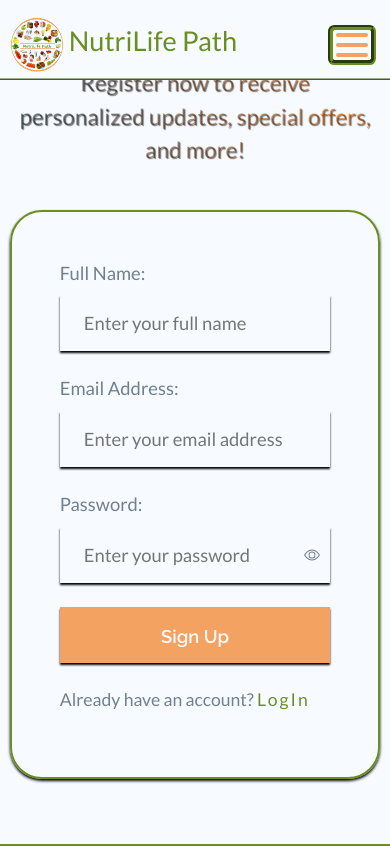
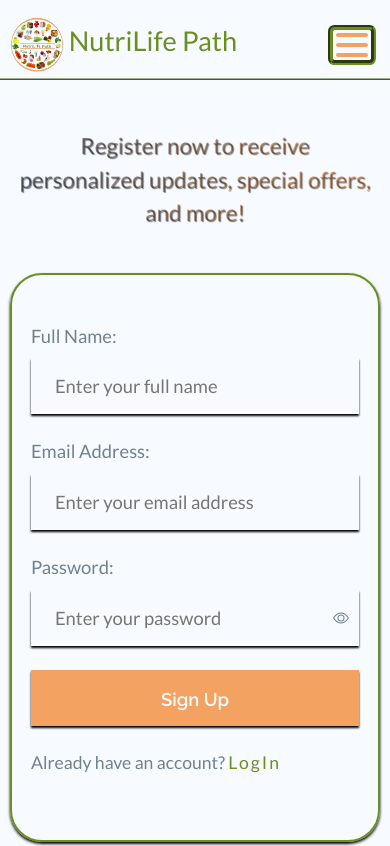
Before and after one commit to Esther20056/NutriLifePath, a React (Create React App) app: page /signup in a window 390 px wide. Shown: the top 846 px of the page. Built offline with nearby package versions, Linux system fonts and the light colour scheme; a web font is replaced by a local one.

Commit message:
another commit

```diff
--- a/src/PostsArray/RecentPostItemsId.css
+++ b/src/PostsArray/RecentPostItemsId.css
@@ -95,7 +95,7 @@
 @media (max-width: 480px) {
     .RecenPostItemsId {
         padding:7rem 1.2rem 3.5rem 1.2rem;
-        /* text-align: center; */
+        text-align: justify;
     }
     .RecenPostItemsId h1{
         font-size: 1.5rem !important;
--- a/src/RegisterAndNewsLetter/NewsLetter.css
+++ b/src/RegisterAndNewsLetter/NewsLetter.css
@@ -203,10 +203,11 @@
         padding:1.18rem 0.4rem;
     }
     .signup-form{
-        padding:3rem 1.2rem;
+        padding:8rem 1.2rem;
     }
     .signup-form .signup-form-container {
         width: 95vw;
+        padding:3rem 1.2rem;
     }
     .form-text {
         font-size: 1.4rem;
```
